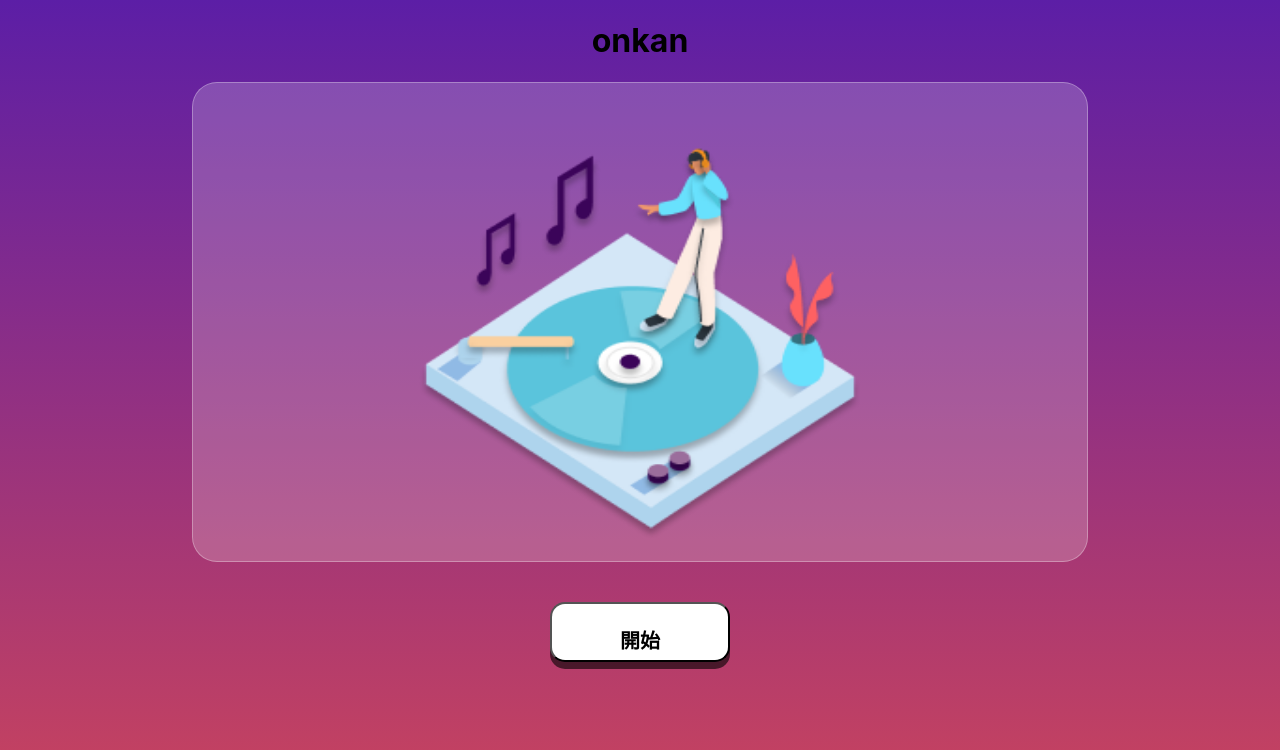
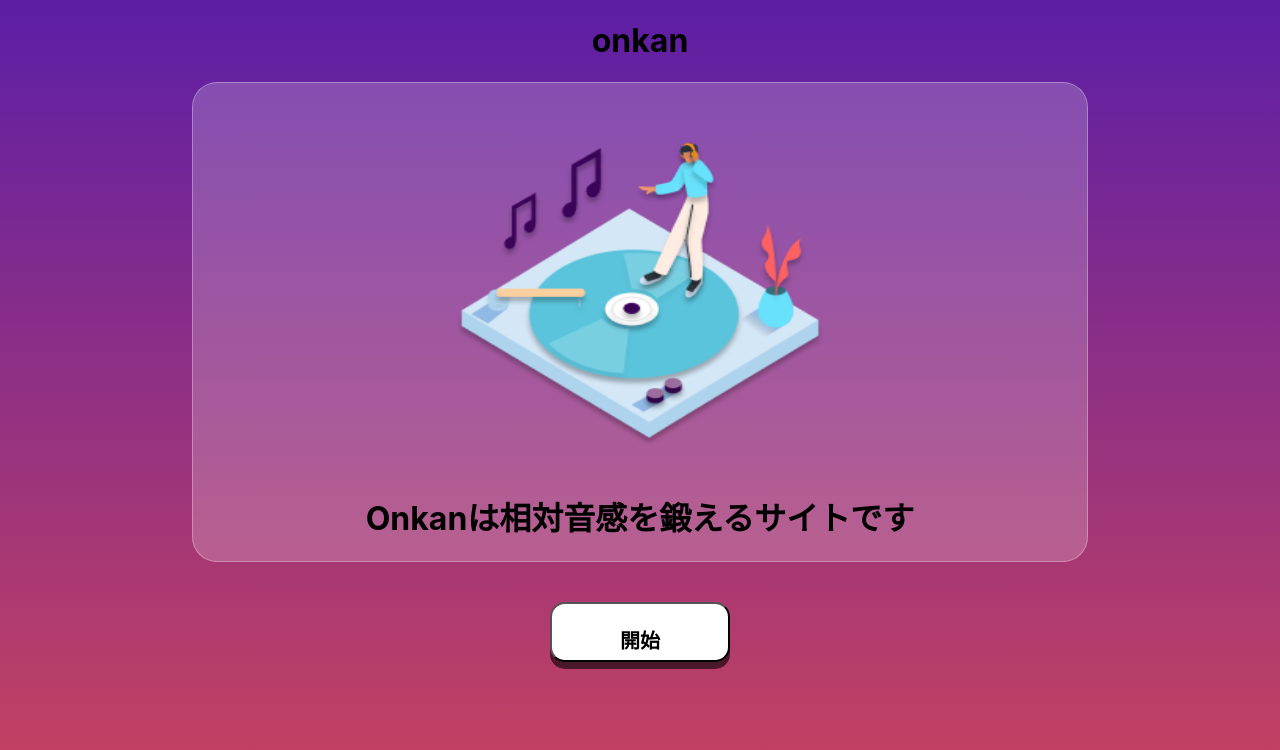
Before and after one commit to kurakke/OnkanNext, a Next.js app: page /main in a window 1280 px wide. Shown: the top 750 px of the page. Built offline with nearby package versions, Linux system fonts and the light colour scheme.

Commit message:
テキストの追加

```diff
--- a/pages/main.tsx
+++ b/pages/main.tsx
@@ -28,6 +28,7 @@ const glass = css`
   padding: 0 30px;
   justify-content: center;
   align-items: center;
+  flex-direction: column;
 `;
 const startButton = css`
   background-color: white;
@@ -86,7 +87,8 @@ const Main = () => {
         <h1 css={title}>onkan</h1>
       </div>
       <div css={glass}>
-          <Image src="/dance.png" layout="fixed" css={image} width={600} height={500}/>
+          <Image src="/dance.png" layout="fixed" css={image} width={500} height={400}/>
+          <h1>Onkanは相対音感を鍛えるサイトです</h1>
       </div>
       <button css={startButton}>
         <Link href={"/game"}>
```
